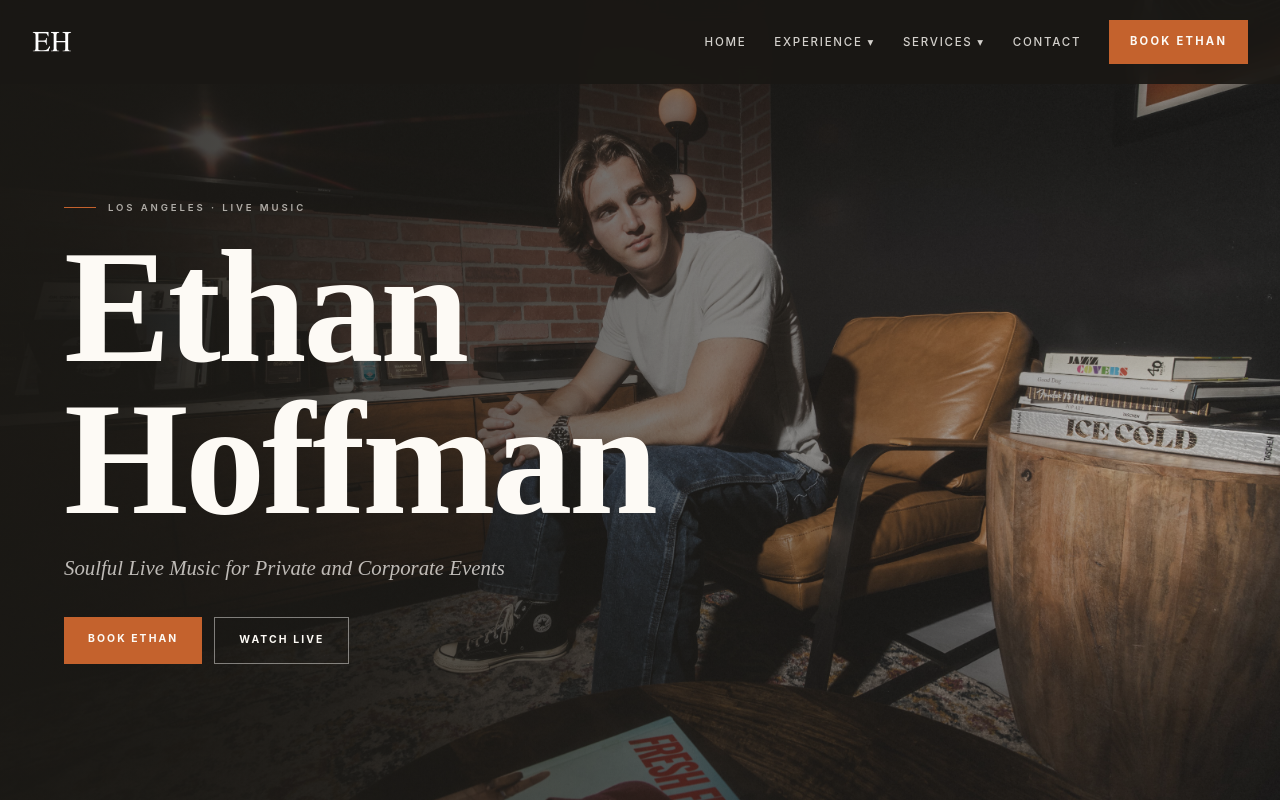
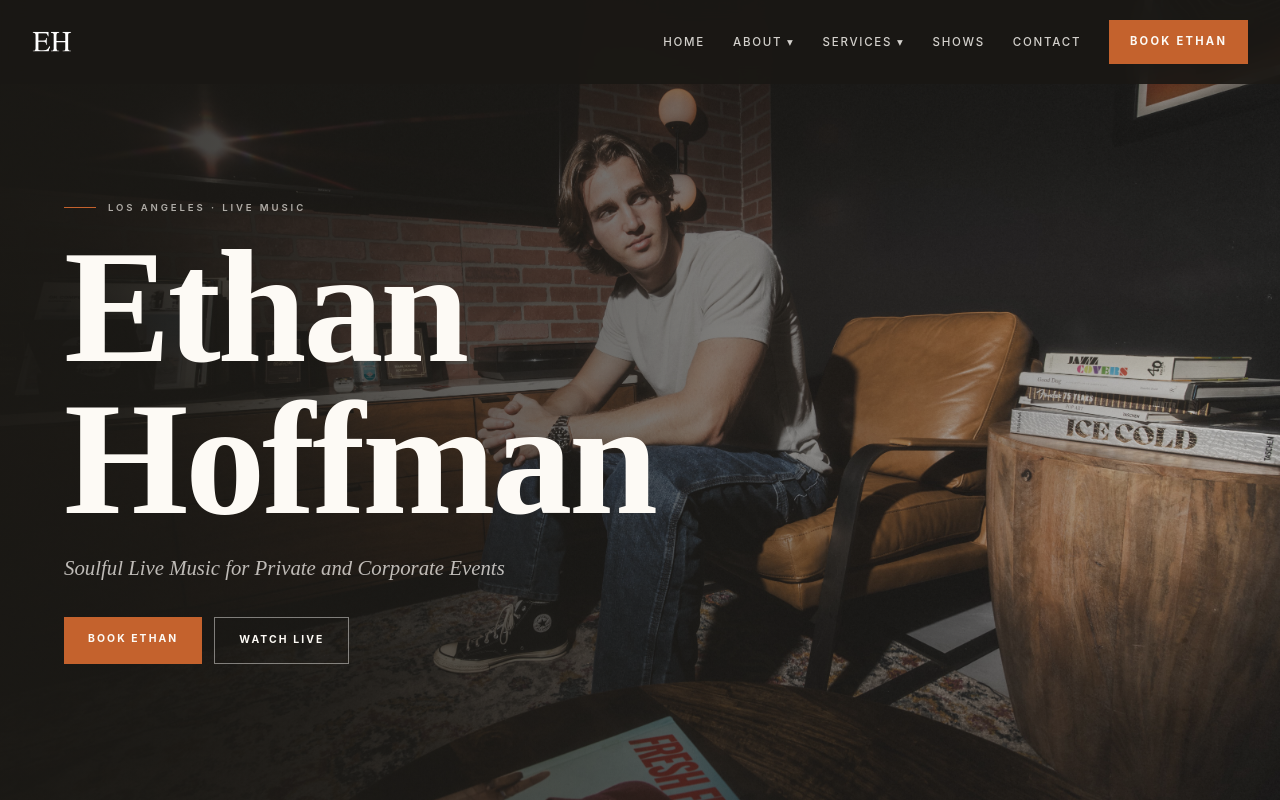
Before and after one commit to sigurvegaris/ethan-hoffman, a Next.js app: page / in a window 1280 px wide. Shown: the top 800 px of the page. Built offline with nearby package versions, Linux system fonts and the light colour scheme.

Commit message:
Update navbar: rename Experience to About, add Shows as standalone nav item

```diff
--- a/app/components/Navbar.tsx
+++ b/app/components/Navbar.tsx
@@ -334,7 +334,7 @@ export default function Navbar() {
                 onMouseEnter={(e) => { e.currentTarget.style.color = '#c4622d' }}
                 onMouseLeave={(e) => { e.currentTarget.style.color = 'rgba(253,250,245,0.82)' }}
               >
-                Experience ▾
+                About ▾
               </button>
 
               {experienceOpen && (
@@ -342,7 +342,6 @@ export default function Navbar() {
                   {[
                     { href: '/about', label: 'About Ethan' },
                     { href: '/music', label: 'Music & Performance' },
-                    { href: '/shows', label: 'Upcoming Shows' },
                   ].map((item) => (
                     <Link
                       key={item.href}
@@ -393,12 +392,15 @@ export default function Navbar() {
               )}
             </div>
 
-            <Link
-              href="/contact"
-              style={linkStyle}
-              onMouseEnter={(e) => { e.currentTarget.style.color = '#c4622d' }}
-              onMouseLeave={(e) => { e.currentTarget.style.color = 'rgba(253,250,245,0.82)' }}
-            >
+            <Link href="/shows" style={linkStyle}
+  onMouseEnter={e => (e.currentTarget.style.color = '#c4622d')}
+  onMouseLeave={e => (e.currentTarget.style.color = 'rgba(253,250,245,0.8)')}>
+  Shows
+</Link>
+
+<Link href="/contact" style={linkStyle}
+  onMouseEnter={e => (e.currentTarget.style.color = '#c4622d')}
+  onMouseLeave={e => (e.currentTarget.style.color = 'rgba(253,250,245,0.8)')}>
   Contact
 </Link>
 
@@ -444,18 +446,21 @@ export default function Navbar() {
   className="eh-mobile-accordion-btn"
   onClick={() => setMobileExperienceOpen((o) => !o)}
 >
-                <span>Experience</span>
+  <span>About</span>
   <span className={`eh-mobile-chevron ${mobileExperienceOpen ? 'open' : ''}`}>▾</span>
 </button>
 {mobileExperienceOpen && (
   <div className="eh-mobile-submenu">
     <Link href="/about" onClick={closeAllMenus}>About Ethan</Link>
     <Link href="/music" onClick={closeAllMenus}>Music & Performance</Link>
-                  <Link href="/shows" onClick={closeAllMenus}>Upcoming Shows</Link>
   </div>
 )}
             </div>
-
+            <div className="eh-mobile-section">
+  <Link href="/shows" className="eh-mobile-top-link" onClick={closeAllMenus}>
+    <span>Shows</span>
+  </Link>
+</div>
             <div className="eh-mobile-section">
               <button
                 type="button"
--- a/app/layout.tsx
+++ b/app/layout.tsx
@@ -24,7 +24,10 @@ export const viewport: Viewport = {
 export default function RootLayout({ children }: { children: React.ReactNode }) {
   return (
     <html lang="en">
-      <body>
+    <head>
+      <link rel="preload" as="image" href="/images/ethanwithguitar.webp" />
+    </head>
+    <body>
         <AnimatePresence mode="wait" initial={false}>
           {children}
         </AnimatePresence>
--- a/app/page.tsx
+++ b/app/page.tsx
@@ -13,7 +13,7 @@ const svcs = [
     headline: 'The soundtrack to your most important day',
     body: 'Ethan works closely with every couple to understand the vibe, then delivers a performance that feels completely tailored to you.',
     features: ['Cocktail Hours', 'Ceremony & Reception Coverage', 'Rehearsal Dinners & Welcome Parties', 'Custom Song Requests'],
-    img: '/images/ethanwearinggreen.png',
+    img: '/images/ethanwearinggreen.webp',
     position: 'center 25%',
     href: '/services',
     cta: 'Learn More',
@@ -24,7 +24,7 @@ const svcs = [
     headline: 'The room will feel different when he plays',
     body: 'Whether a dinner party, milestone birthday, or upscale celebration, Ethan reads the room and shapes the energy in real time.',
     features: ['Upscale Gatherings', 'Holiday Parties', 'Anniversary & Engagement Parties', 'Birthday Celebrations'],
-    img: '/images/ethanblackandwhite.jpg',
+    img: '/images/ethanblackandwhite.webp',
     position: 'center 12%',
     href: '/services',
     cta: 'Learn More',
@@ -35,7 +35,7 @@ const svcs = [
     headline: 'Entertainment that leaves an impression',
     body: 'Ethan has performed for major brands and corporate functions across Los Angeles. He transforms a standard event into something people talk about.',
     features: ['Brand Events & Launches', 'Fundraisers & Galas', 'Holiday Parties', 'Networking Events'],
-    img: '/images/ethanpinkbackground.jpg',
+    img: '/images/ethanpinkbackground.webp',
     position: 'center 7%',
     href: '/services',
     cta: 'Learn More',
@@ -46,7 +46,7 @@ const svcs = [
     headline: 'Music written from real life',
     body: 'Beyond events, Ethan is a recording artist with original music on all major platforms. Soulful, honest, and deeply personal.',
     features: ['Available on Spotify', 'Available on Apple Music', 'Original Compositions', 'Live Originals at Events'],
-    img: '/images/ethanwithcrowd.jpg',
+    img: '/images/ethanwithcrowd.webp',
     position: 'center 50%',
     href: '/music',
     cta: 'Listen Now',
```
Also changed, not shown: app/components/Services.tsx (+4 -4 lines). Lines whose indentation alone changed are shown as unchanged.
